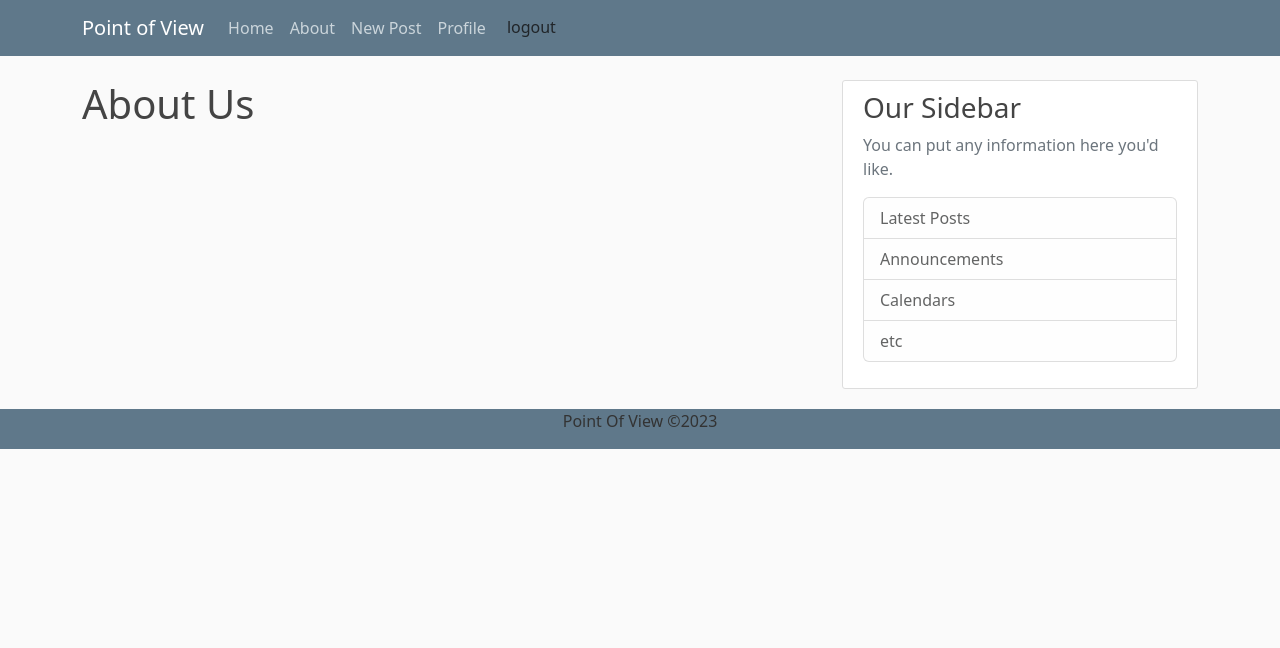
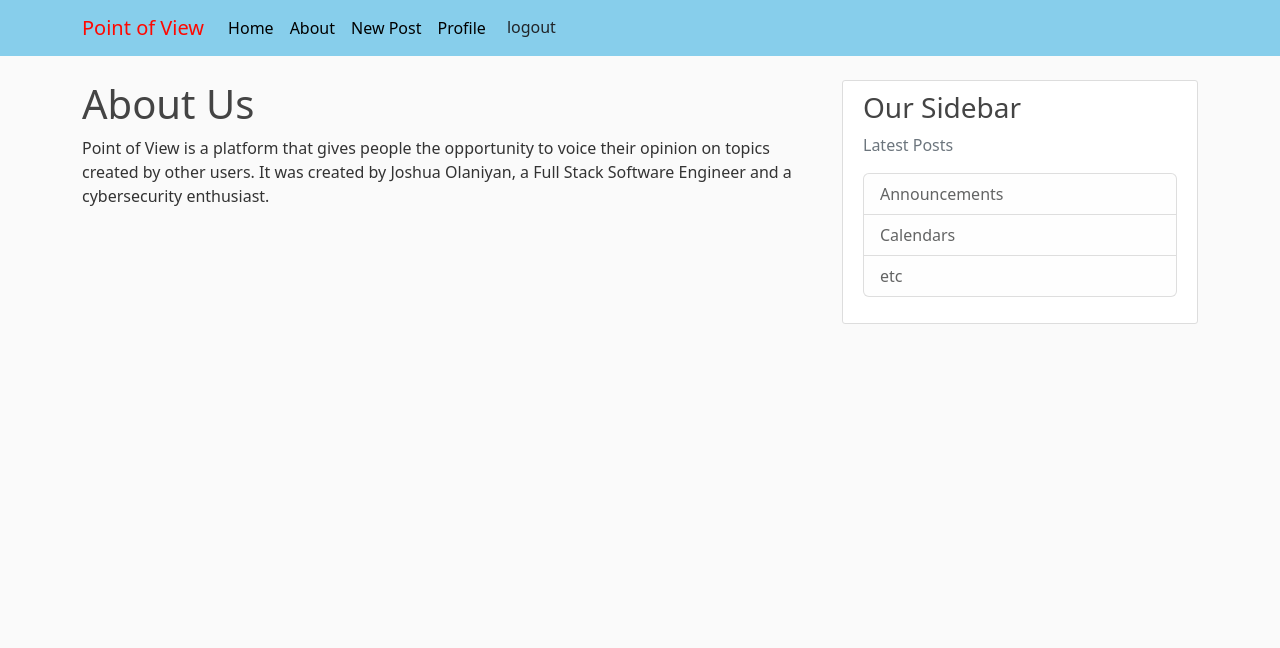
Before and after one commit to olaniyanjoshua/POV, a Django app: page /about/ in a window 1280 px wide. Shown: the top 648 px of the page. Run offline with Django 5.2, Linux system fonts and the light colour scheme; a user stored in the database is signed in; some libraries are stand-ins or nearby versions.

Commit message:
made some changes

```diff
--- a/blog/static/blog/css/main.css
+++ b/blog/static/blog/css/main.css
@@ -19,16 +19,17 @@
 }
 
 .bg-steel {
-   background-color: #5f788a;
+    background-color: skyblue;/*#5f788a; */
 }
 
 .site-header .navbar-nav .nav-link {
-   color: #cbd5db;
+   color: black; /*#cbd5db;*/
 }
 
 .site-header .navbar-nav .nav-link:hover {
-   color: #ffffff;
+   color: #FF0800 /*#ffffff;*/
 }
+
 
 .site-header .navbar-nav .nav-link.active {
    font-weight: 500;
@@ -47,7 +48,7 @@
 }
 
 a.article-title:hover {
-   color: #428bca;
+   color: aliceblue /*#428bca */;
    text-decoration: none;
 }
 
@@ -89,10 +90,10 @@
    font-size: 2.5rem;
 }
 
-.footer {
-   background-color: #5f788a;
+.navbar-brand{
+   color: #FF0800;
 }
 
-p.last{
-   font-weight: 500;
-}
+.logout:hover{
+   color: #FF0800;
+   }
--- a/blog/templates/blog/about.html
+++ b/blog/templates/blog/about.html
@@ -1,4 +1,8 @@
 {% extends "blog/base.html" %}
 {% block content %}
 <h1>About Us</h1>
+<p>Point of View is a platform that gives people the opportunity to voice their opinion
+   on topics created by other users. It was created by Joshua Olaniyan, a Full Stack Software Engineer
+   and a cybersecurity enthusiast.
+</p>
 {% endblock %}
--- a/blog/templates/blog/base.html
+++ b/blog/templates/blog/base.html
@@ -35,7 +35,7 @@
                   <a class="nav-item nav-link" href="{% url 'profile' %}">Profile</a>
                <form method="post" action="{% url 'logout' %}">
                   {% csrf_token %}
-                  <button type="submit" class="btn">logout</button>
+                  <button type="submit" class="btn logout">logout</button>
                </form>
                   {% else %}
                   <a class="nav-item nav-link" href="{% url 'login' %}">Login</a>
@@ -62,9 +62,15 @@
          <div class="col-md-4">
             <div class="content-section">
                <h3>Our Sidebar</h3>
-               <p class='text-muted'>You can put any information here you'd like.
+               <p class='text-muted'>Latest Posts
                <ul class="list-group">
-                  <li class="list-group-item list-group-item-light">Latest Posts</li>
+                  {% for post in posts%}
+                  <li class="list-group-item list-group-item-light">
+                     <small>Posted On: {{ post.date_posted|date:"F d, Y"}}</small><br>
+                     <small>Author: {{ post.author }}</small><br>
+                     <small><a class="article-article" href="{% url 'post-detail' post.id %}">Title: {{ post.title }}</a></small>
+                  </li>
+                  {% endfor %}
                   <li class="list-group-item list-group-item-light">Announcements</li>
                   <li class="list-group-item list-group-item-light">Calendars</li>
                   <li class="list-group-item list-group-item-light">etc</li>
@@ -74,10 +80,7 @@
          </div>
       </div>
    </main>
-   <div class="row footer">
-      <div class="col">
-         <p class="text-center last">Point Of View &copy;2023</p>
-      </div>
+
    </div>
 </body>
 
--- a/djangoapp/settings.py
+++ b/djangoapp/settings.py
@@ -123,6 +123,8 @@
 
 STATIC_URL = 'static/'
 
+STATIC_ROOT = 'djangoapp/blog/'
+
 MEDIA_ROOT = os.path.join(BASE_DIR, 'media')
 
 MEDIA_URL = '/media/'
```
Also changed, not shown: db.sqlite3.
